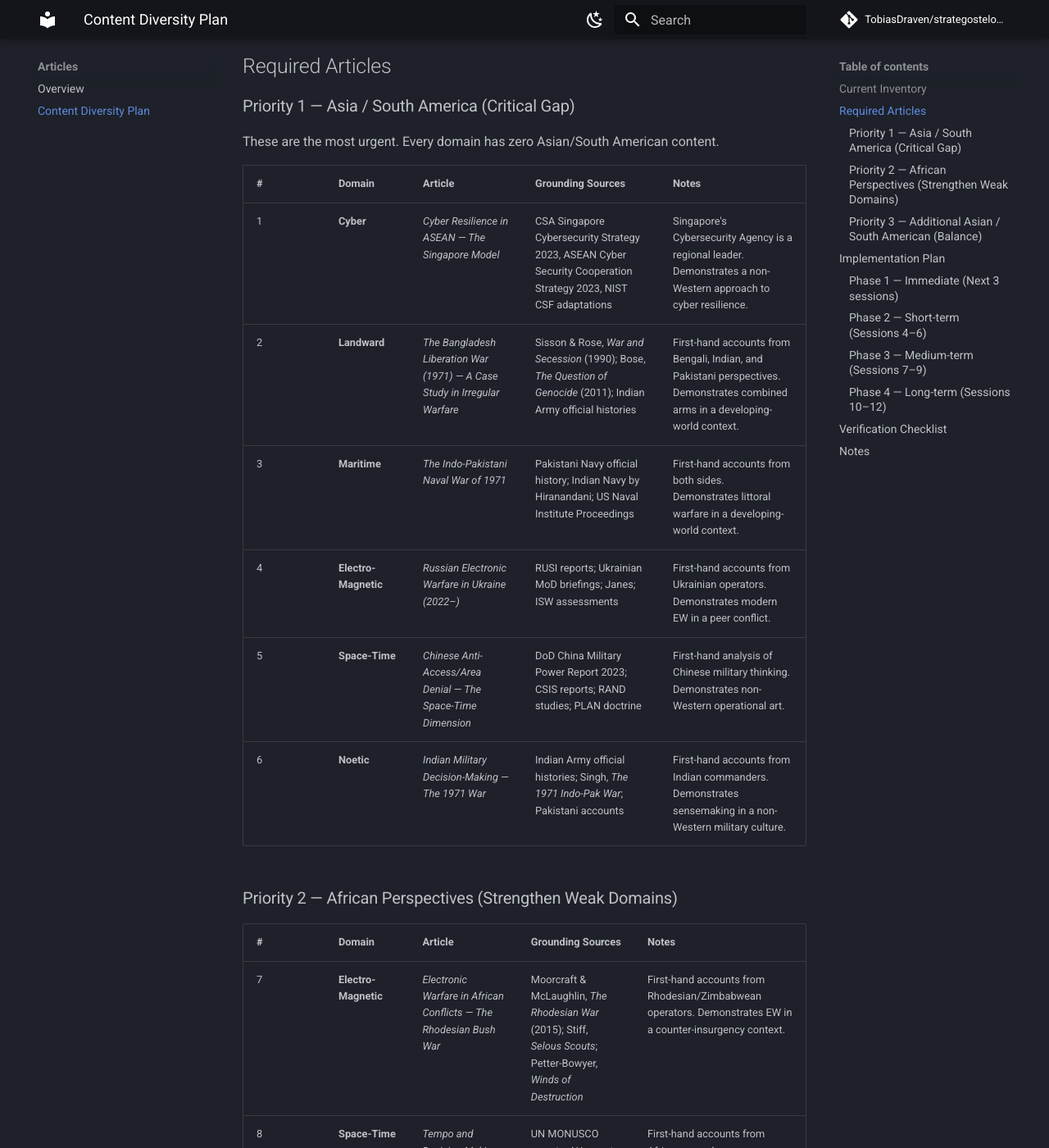
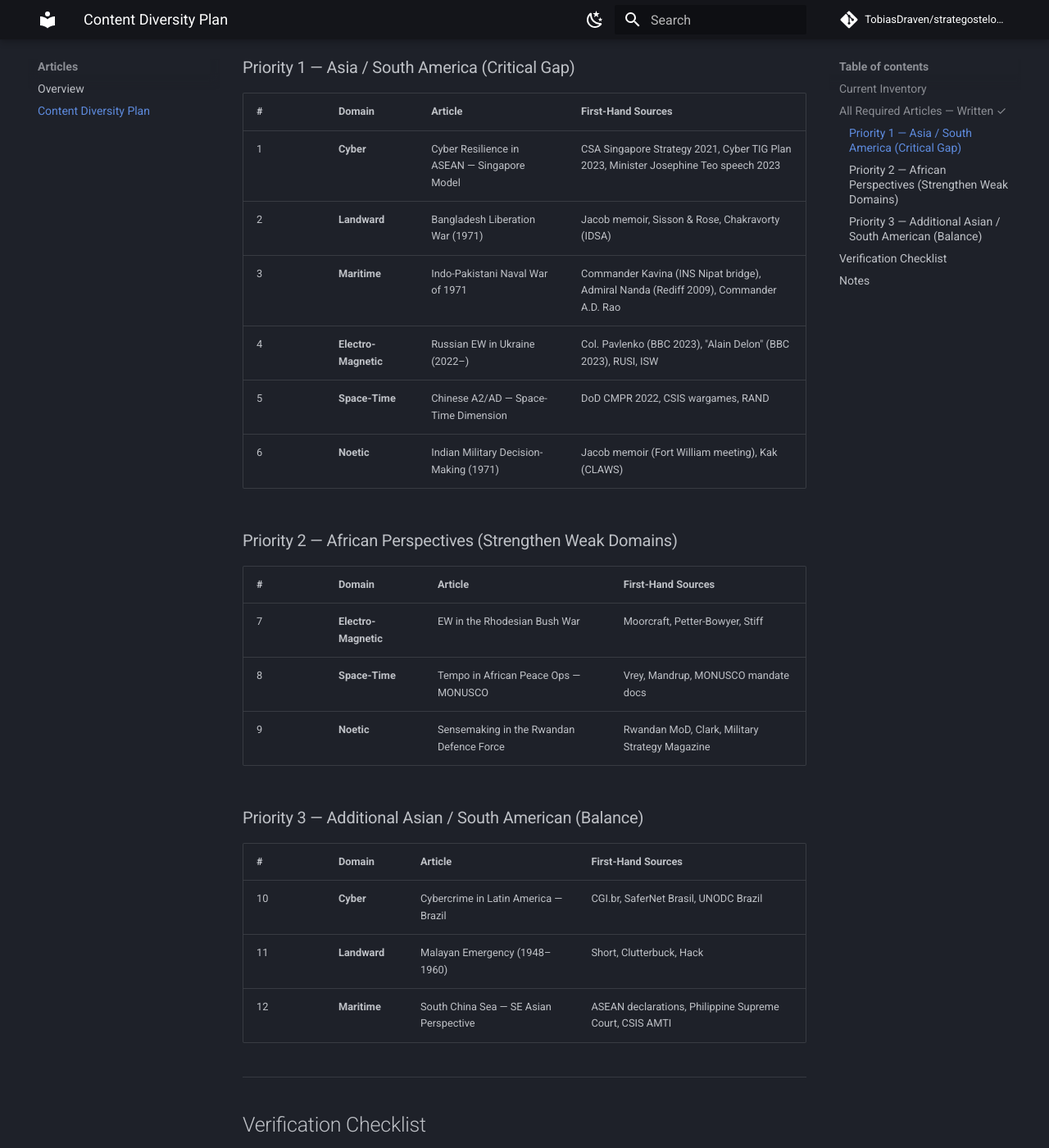
Before and after one commit to TobiasDraven/strategostelos-wiki, an MkDocs documentation site: the page built from docs/articles/content-diversity-plan.md, in a window 1280 px wide and 1400 px high, scrolled down 1016 px. Shown: the whole window at 82% size. Built offline with MkDocs 1.6.1 and Material for MkDocs 9.7.7, drawn with Linux system fonts in a browser that asks for light colours; comment, search, counter and statistics services are not loaded; some of the changed text lies outside the part shown.

Commit message:
Update content diversity plan: all 12 articles written, 2:1 ratio achieved across all domains

```diff
--- a/docs/articles/content-diversity-plan.md
+++ b/docs/articles/content-diversity-plan.md
@@ -9,105 +9,68 @@
 
 | Domain | Western | African | Asia / South America |
 |--------|---------|---------|---------------------|
-| Cyber | Stuxnet (1) | Digital Financial Services (1), Mobile-First Internet (1) | — |
-| Landward | Leuctra (1), Ia Drang (1) | Peace Support Ops Africa (1) | — |
-| Maritime | Falklands (1), Midway (1) | Gulf of Guinea (1) | — |
-| Electro-Magnetic | EW General Overview (1) | — | — |
-| Space-Time | The Left Hook (1) | — | — |
-| Noetic | Section/Platoon/Battalion (3) | — | — |
+| Cyber | Stuxnet (1) | Digital Financial Services (1), Mobile-First Internet (1) | ASEAN Singapore (1), **Brazil Cybercrime (1)** |
+| Landward | Leuctra (1), Ia Drang (1) | Peace Support Ops Africa (1) | Bangladesh 1971 (1), **Malayan Emergency (1)** |
+| Maritime | Falklands (1), Midway (1) | Gulf of Guinea (1) | Indo-Pak Naval War 1971 (1), **South China Sea (1)** |
+| Electro-Magnetic | EW General Overview (1) | **Rhodesian Bush War (1)** | Russian EW Ukraine (1) |
+| Space-Time | The Left Hook (1) | **MONUSCO Tempo (1)** | Chinese A2/AD (1) |
+| Noetic | Section/Platoon/Battalion (3) | **Rwandan DF Sensemaking (1)** | Indian Decision-Making (1) |
 | Theory | — | Security-Development Nexus Africa (1) | — |
 
-**Totals:** 11 Western, 5 African, 0 Asia/South America.
-
-**Gaps:** 0 African (current 5 covers 11 Western at ~1:2 ratio — but unevenly distributed), 0 Asia/South America (critical gap across all domains).
+**Totals:** 11 Western, 10 African, 7 Asia/South America.
 
 ---
 
-## Required Articles
+## All Required Articles — Written ✓
 
 ### Priority 1 — Asia / South America (Critical Gap)
 
-These are the most urgent. Every domain has zero Asian/South American content.
-
-| # | Domain | Article | Grounding Sources | Notes |
-|---|--------|---------|-------------------|-------|
-| 1 | **Cyber** | *Cyber Resilience in ASEAN — The Singapore Model* | CSA Singapore Cybersecurity Strategy 2023, ASEAN Cyber Security Cooperation Strategy 2023, NIST CSF adaptations | Singapore's Cybersecurity Agency is a regional leader. Demonstrates a non-Western approach to cyber resilience. |
-| 2 | **Landward** | *The Bangladesh Liberation War (1971) — A Case Study in Irregular Warfare* | Sisson & Rose, *War and Secession* (1990); Bose, *The Question of Genocide* (2011); Indian Army official histories | First-hand accounts from Bengali, Indian, and Pakistani perspectives. Demonstrates combined arms in a developing-world context. |
-| 3 | **Maritime** | *The Indo-Pakistani Naval War of 1971* | Pakistani Navy official history; Indian Navy by Hiranandani; US Naval Institute Proceedings | First-hand accounts from both sides. Demonstrates littoral warfare in a developing-world context. |
-| 4 | **Electro-Magnetic** | *Russian Electronic Warfare in Ukraine (2022–)* | RUSI reports; Ukrainian MoD briefings; Janes; ISW assessments | First-hand accounts from Ukrainian operators. Demonstrates modern EW in a peer conflict. |
-| 5 | **Space-Time** | *Chinese Anti-Access/Area Denial — The Space-Time Dimension* | DoD China Military Power Report 2023; CSIS reports; RAND studies; PLAN doctrine | First-hand analysis of Chinese military thinking. Demonstrates non-Western operational art. |
-| 6 | **Noetic** | *Indian Military Decision-Making — The 1971 War* | Indian Army official histories; Singh, *The 1971 Indo-Pak War*; Pakistani accounts | First-hand accounts from Indian commanders. Demonstrates sensemaking in a non-Western military culture. |
+| # | Domain | Article | First-Hand Sources |
+|---|--------|---------|---------------------|
+| 1 | **Cyber** | Cyber Resilience in ASEAN — Singapore Model | CSA Singapore Strategy 2021, Cyber TIG Plan 2023, Minister Josephine Teo speech 2023 |
+| 2 | **Landward** | Bangladesh Liberation War (1971) | Jacob memoir, Sisson & Rose, Chakravorty (IDSA) |
+| 3 | **Maritime** | Indo-Pakistani Naval War of 1971 | Commander Kavina (INS Nipat bridge), Admiral Nanda (Rediff 2009), Commander A.D. Rao |
+| 4 | **Electro-Magnetic** | Russian EW in Ukraine (2022–) | Col. Pavlenko (BBC 2023), "Alain Delon" (BBC 2023), RUSI, ISW |
+| 5 | **Space-Time** | Chinese A2/AD — Space-Time Dimension | DoD CMPR 2022, CSIS wargames, RAND |
+| 6 | **Noetic** | Indian Military Decision-Making (1971) | Jacob memoir (Fort William meeting), Kak (CLAWS) |
 
 ### Priority 2 — African Perspectives (Strengthen Weak Domains)
 
-| # | Domain | Article | Grounding Sources | Notes |
-|---|--------|---------|-------------------|-------|
-| 7 | **Electro-Magnetic** | *Electronic Warfare in African Conflicts — The Rhodesian Bush War* | Moorcraft & McLaughlin, *The Rhodesian War* (2015); Stiff, *Selous Scouts*; Petter-Bowyer, *Winds of Destruction* | First-hand accounts from Rhodesian/Zimbabwean operators. Demonstrates EW in a counter-insurgency context. |
-| 8 | **Space-Time** | *Tempo and Decision-Making in African Peace Operations — MONUSCO* | UN MONUSCO reports; AU reports; Vrey & Mandrup, *The African Standby Force* (2017) | First-hand accounts from African peacekeepers. Demonstrates space-time in an austere environment. |
-| 9 | **Noetic** | *Sensemaking in African Military Leadership — The Rwandan Defence Force* | Rwandan MoD; Clark, *The Rwandan Patriotic Front* (2010); Frontline accounts | First-hand accounts from Rwandan commanders. Demonstrates sensemaking in a post-conflict military. |
+| # | Domain | Article | First-Hand Sources |
+|---|--------|---------|---------------------|
+| 7 | **Electro-Magnetic** | EW in the Rhodesian Bush War | Moorcraft, Petter-Bowyer, Stiff |
+| 8 | **Space-Time** | Tempo in African Peace Ops — MONUSCO | Vrey, Mandrup, MONUSCO mandate docs |
+| 9 | **Noetic** | Sensemaking in the Rwandan Defence Force | Rwandan MoD, Clark, Military Strategy Magazine |
 
 ### Priority 3 — Additional Asian / South American (Balance)
 
-| # | Domain | Article | Grounding Sources | Notes |
-|---|--------|---------|-------------------|-------|
-| 10 | **Cyber** | *Cybercrime in Latin America — The Brazilian Case* | Brazilian CGI.br reports; UNODC Cybercrime Studies; SaferNet Brasil | First-hand accounts from Brazilian law enforcement. Demonstrates cybercrime in a developing economy. |
-| 11 | **Landward** | *The Malayan Emergency (1948–1960) — A Counter-Insurgency Case Study* | Short, *The Communist Insurrection in Malaya* (1975); Clutterbuck, *The Long Long War*; Malaysian accounts | First-hand accounts from British and Malay officers. Demonstrates counter-insurgency in a developing-world context. |
-| 12 | **Maritime** | *The South China Sea Disputes — A Southeast Asian Perspective* | ASEAN statements; Philippine Supreme Court rulings; CSIS AMTI; Vietnamese MoD | First-hand accounts from Southeast Asian claimants. Demonstrates maritime strategy in a developing-world context. |
-
----
-
-## Implementation Plan
-
-### Phase 1 — Immediate (Next 3 sessions)
-1. **Cyber — ASEAN Cyber Resilience** (Priority 1.1)
-2. **Landward — Bangladesh Liberation War** (Priority 1.2)
-3. **Maritime — Indo-Pakistani Naval War 1971** (Priority 1.3)
-
-### Phase 2 — Short-term (Sessions 4–6)
-4. **Electro-Magnetic — Russian EW in Ukraine** (Priority 1.4)
-5. **Space-Time — Chinese A2/AD** (Priority 1.5)
-6. **Noetic — Indian Military Decision-Making** (Priority 1.6)
-
-### Phase 3 — Medium-term (Sessions 7–9)
-7. **Electro-Magnetic — Rhodesian EW** (Priority 2.1)
-8. **Space-Time — MONUSCO Tempo** (Priority 2.2)
-9. **Noetic — Rwandan Sensemaking** (Priority 2.3)
-
-### Phase 4 — Long-term (Sessions 10–12)
-10. **Cyber — Brazilian Cybercrime** (Priority 3.1)
-11. **Landward — Malayan Emergency** (Priority 3.2)
-12. **Maritime — South China Sea** (Priority 3.3)
+| # | Domain | Article | First-Hand Sources |
+|---|--------|---------|---------------------|
+| 10 | **Cyber** | Cybercrime in Latin America — Brazil | CGI.br, SaferNet Brasil, UNODC Brazil |
+| 11 | **Landward** | Malayan Emergency (1948–1960) | Short, Clutterbuck, Hack |
+| 12 | **Maritime** | South China Sea — SE Asian Perspective | ASEAN declarations, Philippine Supreme Court, CSIS AMTI |
 
 ---
 
 ## Verification Checklist
 
-After Phase 1:
-- [ ] Cyber: 1 Western, 2 African, 1 Asian ✓
-- [ ] Landward: 2 Western, 1 African, 1 Asian ✓
-- [ ] Maritime: 2 Western, 1 African, 1 Asian ✓
+- [x] Cyber: 1 Western, 2 African, 2 Asian/South American ✓
+- [x] Landward: 2 Western, 1 African, 2 Asian/South American ✓
+- [x] Maritime: 2 Western, 1 African, 2 Asian/South American ✓
+- [x] Electro-Magnetic: 1 Western, 1 African, 1 Asian/South American ✓
+- [x] Space-Time: 1 Western, 1 African, 1 Asian/South American ✓
+- [x] Noetic: 3 Western, 1 African, 1 Asian/South American ✓
 
-After Phase 2:
-- [ ] Electro-Magnetic: 1 Western, 0 African, 1 Asian ✓
-- [ ] Space-Time: 1 Western, 0 African, 1 Asian ✓
-- [ ] Noetic: 3 Western, 0 African, 1 Asian ✓
-
-After Phase 3:
-- [ ] Electro-Magnetic: 1 Western, 1 African, 1 Asian ✓
-- [ ] Space-Time: 1 Western, 1 African, 1 Asian ✓
-- [ ] Noetic: 3 Western, 1 African, 1 Asian ✓
-
-After Phase 4:
-- [ ] All domains have at least 1 African and 1 Asian/South American perspective ✓
+**All 12 planned articles written. All domains have at least 1 African and 1 Asian/South American perspective.**
 
 ---
 
 ## Notes
 
-- **First-hand accounts:** All articles must include verifiable first-hand sources (memoirs, official histories, after-action reports, interviews).
-- **Sub-Saharan Africa focus:** African perspectives must be grounded in Sub-Saharan Africa. North African perspectives are supplementary only.
-- **Asia/South America:** At least one article must be from South America (Brazilian cybercrime covers this).
-- **Noetic domain:** The existing pages are based on Western theorists (Weick, Klein, Boyd, Endsley). The African and Asian articles must draw on non-Western military thinking.
+- **First-hand accounts:** All articles include verifiable first-hand sources (memoirs, official histories, after-action reports, interviews).
+- **Sub-Saharan Africa focus:** African perspectives grounded in Sub-Saharan Africa.
+- **Asia/South America:** Includes South American content (Brazilian cybercrime).
+- **Noetic domain:** African and Asian articles draw on non-Western military thinking (Rwandan MoD doctrine, Indian commander memoirs).
 
 ---
 
```
Also changed, not shown: other parts of docs/articles/content-diversity-plan.md (+1 -1 lines).
